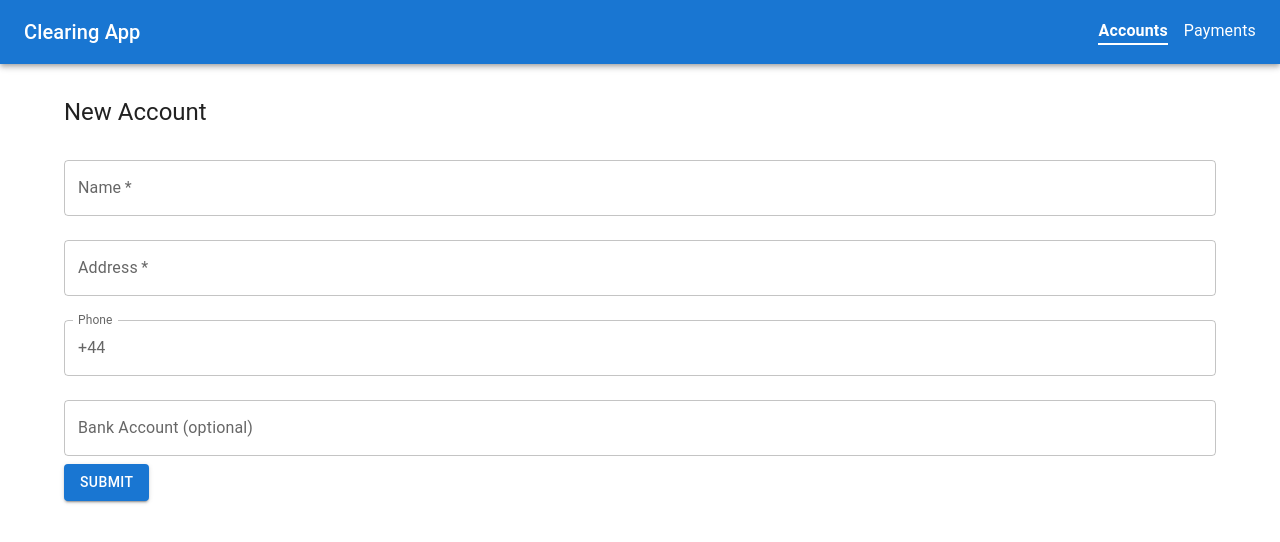
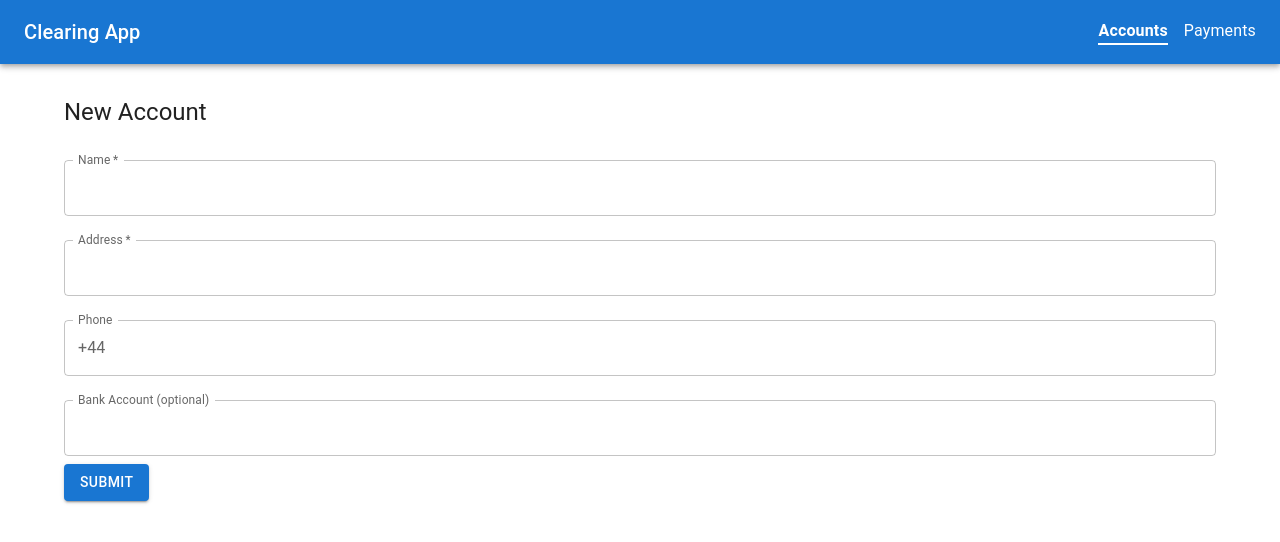
Before and after one commit to kandukuriSandesh/case-study, a React (Vite) app in the folder frontend/: page /accounts/new in a window 1280 px wide. Shown: the top 542 px of the page. Built offline with nearby package versions, Linux system fonts and the light colour scheme; no server answers.

Commit message:
fix: resolve label overlap in edit mode for form fields

```diff
--- a/frontend/src/pages/AccountFormPage.tsx
+++ b/frontend/src/pages/AccountFormPage.tsx
@@ -65,11 +65,11 @@ export default function AccountFormPage() {
     <Box>
       <Typography variant="h5" mb={2}>{isEdit ? "Edit" : "New"} Account</Typography>
       <form onSubmit={handleSubmit(onSubmit)}>
-        <TextField label="Name" fullWidth margin="normal" {...register("name")} required />
-        <TextField label="Address" fullWidth margin="normal" {...register("address")} required />
-        {/* <TextField label="Phone" fullWidth margin="normal" {...register("phoneNumber")} required /> */}
+        <TextField label="Name" InputLabelProps={{ shrink: true }} fullWidth margin="normal" {...register("name")} required />
+        <TextField label="Address" InputLabelProps={{ shrink: true }} fullWidth margin="normal" {...register("address")} required />
         <TextField
           label="Phone"
+          InputLabelProps={{ shrink: true }}
           fullWidth
           margin="normal"
           InputProps={{
@@ -86,7 +86,7 @@ export default function AccountFormPage() {
           helperText={errors.phoneNumber?.message}
         />
 
-        <TextField label="Bank Account (optional)" fullWidth margin="normal" {...register("bankAccountNumber")} />
+        <TextField InputLabelProps={{ shrink: true }} label="Bank Account (optional)" fullWidth margin="normal" {...register("bankAccountNumber")} />
         <Button type="submit" variant="contained">Submit</Button>
       </form>
     </Box>
```
